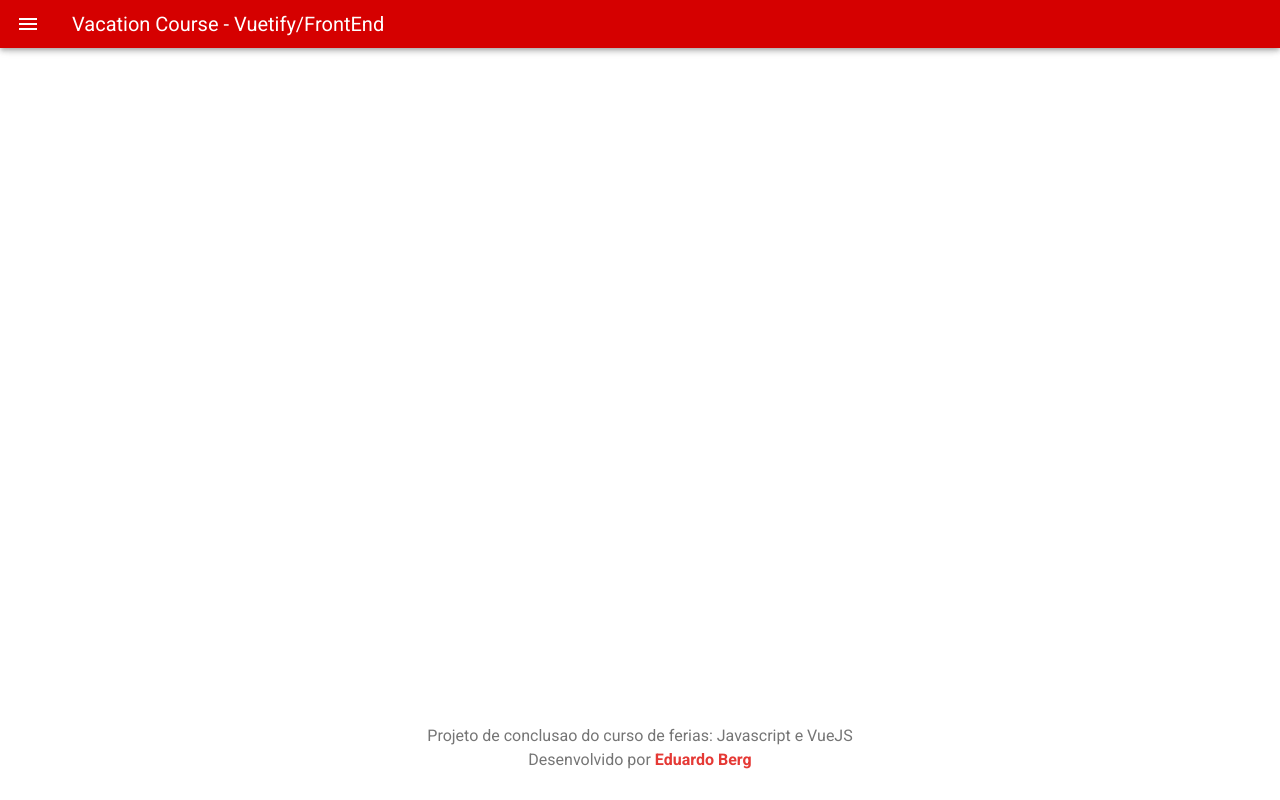
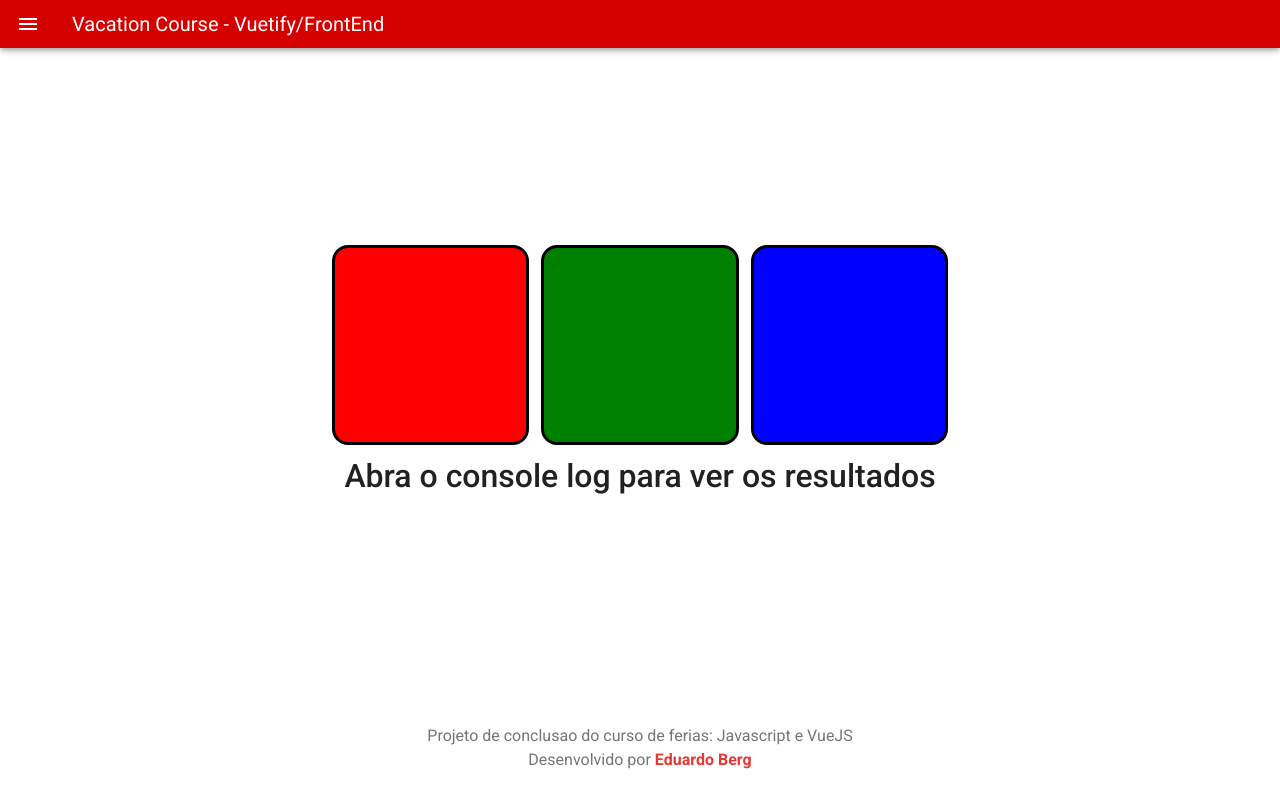
Before and after one commit to Piphiz/Curso_FrontEnd_Final, a Vue app: page /#/homework_07 in a window 1280 px wide. Built offline with nearby package versions, Linux system fonts and the light colour scheme.

Commit message:
Atividade 07

```diff
--- a/public/index.html
+++ b/public/index.html
@@ -1,5 +1,6 @@
 <!DOCTYPE html>
 <html lang="en">
+
 <head>
   <meta charset="utf-8">
   <meta http-equiv="X-UA-Compatible" content="IE=edge">
@@ -10,12 +11,38 @@
   <link rel="stylesheet" href="https://cdn.jsdelivr.net/npm/@mdi/font@latest/css/materialdesignicons.min.css">
   <link href="https://cdn.jsdelivr.net/npm/bootstrap@5.0.2/dist/css/bootstrap.min.css" rel="stylesheet"
     integrity="sha384-EVSTQN3/azprG1Anm3QDgpJLIm9Nao0Yz1ztcQTwFspd3yD65VohhpuuCOmLASjC" crossorigin="anonymous">
+  <style>
+    .square {
+      width: 200px;
+      height: 200px;
+      max-width: 200px;
+      max-height: 200px;
+      border-color: black;
+      border-style: solid;
+      border-radius: 20px;
+    }
+
+    #square1 {
+      background-color: red;
+    }
+
+    #square2 {
+      background-color: green;
+    }
+
+    #square3 {
+      background-color: blue;
+    }
+  </style>
 </head>
+
 <body>
   <noscript>
-      <strong>We're sorry but <%= htmlWebpackPlugin.options.title %> doesn't work properly without JavaScript enabled. Please enable it to continue.</strong>
+    <strong>We're sorry but <%= htmlWebpackPlugin.options.title %> doesn't work properly without JavaScript enabled.
+        Please enable it to continue.</strong>
   </noscript>
   <div id="app"></div>
   <!-- built files will be auto injected -->
 </body>
+
 </html>
--- a/src/views/atividade7.vue
+++ b/src/views/atividade7.vue
@@ -0,0 +1,44 @@
+<template>
+  <div>
+    <v-row class="justify-content-center mb-3">
+      <div
+        id="square1"
+        class="square col mr-3 rounded-xl"
+        @click="sumclick(1)"
+      ></div>
+      <div
+        id="square2"
+        class="square col mr-3 rounded-xl"
+        @click="sumclick(2)"
+      ></div>
+      <div
+        id="square3"
+        class="square col rounded-xl"
+        @click="sumclick(3)"
+      ></div>
+    </v-row>
+    <h2>Abra o console log para ver os resultados</h2>
+  </div>
+</template>
+<script>
+export default {
+  data() {
+    return {
+      clicks: [0, 0, 0],
+    };
+  },
+  methods: {
+    sumclick(id) {
+      if (this.clicks[id - 1] === 0) {
+        console.log(
+          `Voce clicou ${++this.clicks[id - 1]} vez no quadrado ${id}`
+        );
+      } else {
+        console.log(
+          `Voce clicou ${++this.clicks[id - 1]} vezes no quadrado ${id}`
+        );
+      }
+    },
+  },
+};
+</script>
```
Lines whose indentation alone changed are shown as unchanged.
